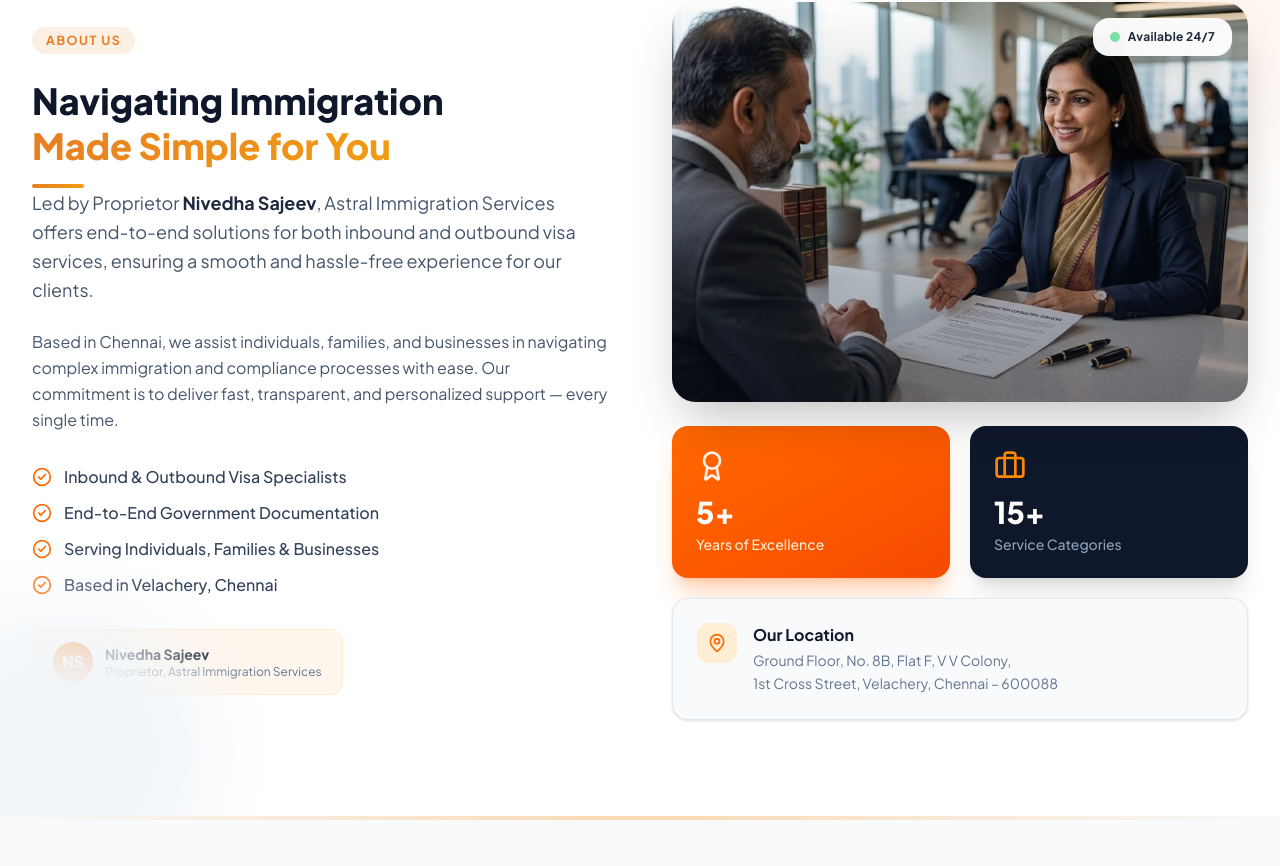
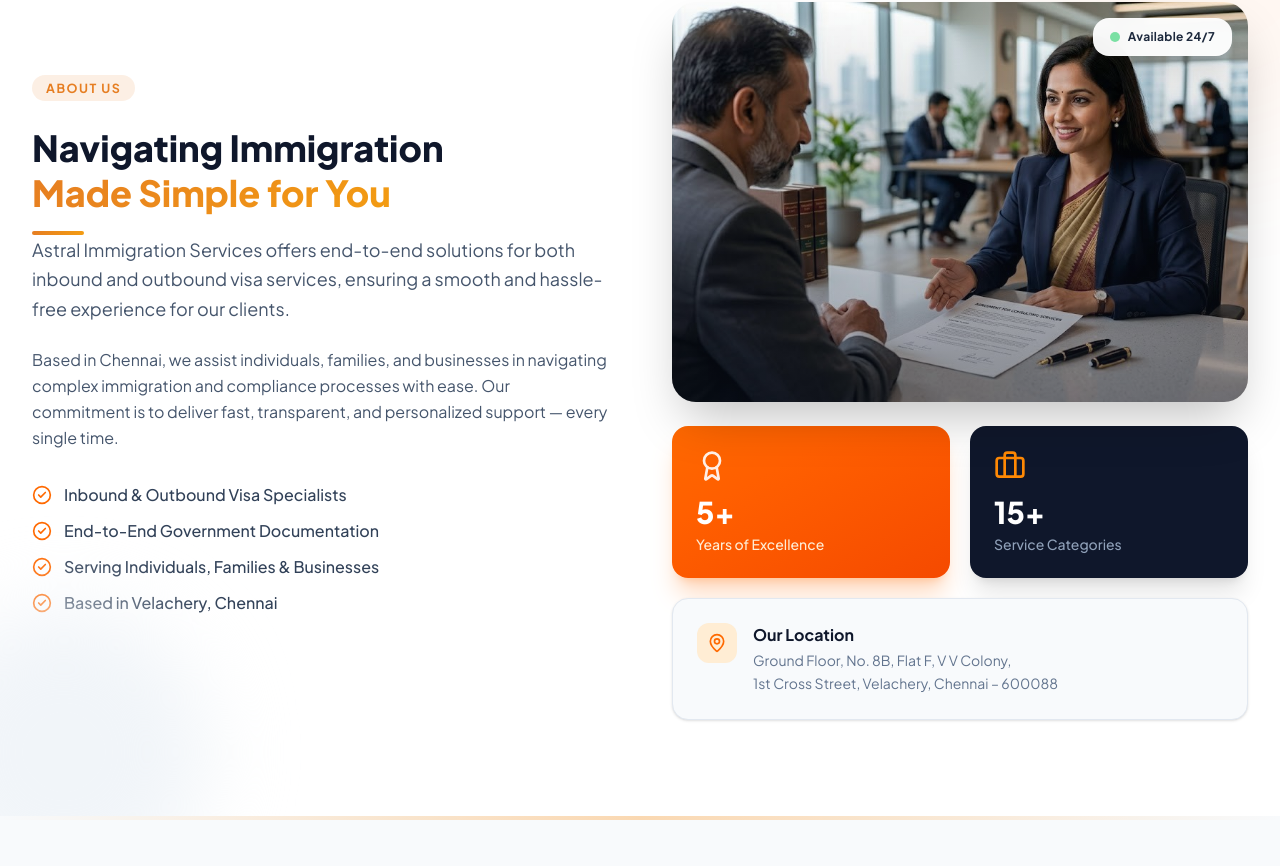
Before and after one commit to yakash4658r/Astral-Immigration-Services, a React (Vite) app: page / in a window 1280 px wide. Shown: the part 894-1760 px from the top of the page. Built offline with nearby package versions, Linux system fonts and the light colour scheme.

Commit message:
Add files via upload

```diff
--- a/src/components/About.tsx
+++ b/src/components/About.tsx
@@ -43,8 +43,8 @@
             <div className="orange-divider orange-divider-left mb-6" />
 
             <p className="text-slate-600 text-lg leading-relaxed mb-6">
-              Led by Proprietor{' '}
-              <span className="font-bold text-slate-800">Nivedha Sajeev</span>, Astral Immigration
+
+              <span className="font-bold text-slate-800"></span>Astral Immigration
               Services offers end-to-end solutions for both inbound and outbound visa services,
               ensuring a smooth and hassle-free experience for our clients.
             </p>
@@ -71,16 +71,7 @@
               ))}
             </ul>
 
-            {/* Proprietor tag */}
-            <div className="inline-flex items-center gap-3 px-5 py-3 bg-orange-50 rounded-xl border border-orange-100">
-              <div className="w-10 h-10 rounded-full bg-gradient-to-br from-orange-400 to-orange-600 flex items-center justify-center text-white font-bold text-base shrink-0">
-                NS
-              </div>
-              <div>
-                <p className="font-bold text-slate-900 text-sm">Nivedha Sajeev</p>
-                <p className="text-slate-500 text-xs">Proprietor, Astral Immigration Services</p>
-              </div>
-            </div>
+
           </motion.div>
 
           {/* ── Right: Image & Decorative card grid ── */}
--- a/src/components/Contact.tsx
+++ b/src/components/Contact.tsx
@@ -55,15 +55,15 @@
   {
     icon: <Phone className="w-6 h-6" />,
     label: 'Phone',
-    lines: ['+91 80725 16152', '+91 99403 00857'],
+    lines: ['+91 80725 16152', '+91 99403 00857', '+91 7200060857'],
     link: 'tel:8072516152',
     linkText: 'Call Now',
   },
   {
     icon: <Mail className="w-6 h-6" />,
     label: 'Email',
-    lines: ['Astral21f@gmail.com'],
-    link: 'mailto:Astral21f@gmail.com',
+    lines: ['info.astralimmigration@gmail.com'],
+    link: 'mailto:info.astralimmigration@gmail.com',
     linkText: 'Send Email',
   },
   {
@@ -181,11 +181,18 @@
                   Call: +91 99403 00857
                 </a>
                 <a
-                  href="mailto:Astral21f@gmail.com"
+                  href="tel:7200060857"
+                  className="flex items-center gap-3 w-full px-4 py-3 bg-white/10 hover:bg-white/15 rounded-xl text-white font-medium text-sm transition-all duration-300 border border-white/10"
+                >
+                  <Phone className="w-4 h-4 text-orange-400" />
+                  Call: +91 72000 60857
+                </a>
+                <a
+                  href="mailto:info.astralimmigration@gmail.com"
                   className="flex items-center gap-3 w-full px-4 py-3 bg-white/10 hover:bg-white/15 rounded-xl text-white font-medium text-sm transition-all duration-300 border border-white/10"
                 >
                   <Mail className="w-4 h-4 text-orange-400" />
-                  Astral21f@gmail.com
+                  info.astralimmigration@gmail.com
                 </a>
               </div>
 
@@ -229,7 +236,7 @@
                   <p className="text-white font-extrabold text-sm leading-tight">
                     <span className="text-orange-500">Astral</span> Immigration Services
                   </p>
-                  <p className="text-xs text-slate-500 tracking-widest uppercase">Proprietor: Nivedha Sajeev</p>
+
                 </div>
               </div>
               <p className="text-sm leading-relaxed max-w-xs mb-5">
@@ -289,9 +296,15 @@
                   </a>
                 </li>
                 <li>
-                  <a href="mailto:Astral21f@gmail.com" className="flex items-center gap-2.5 text-sm hover:text-orange-400 transition-colors duration-200 break-all">
+                  <a href="tel:7200060857" className="flex items-center gap-2.5 text-sm hover:text-orange-400 transition-colors duration-200">
+                    <Phone className="w-4 h-4 text-orange-500 shrink-0" />
+                    +91 72000 60857
+                  </a>
+                </li>
+                <li>
+                  <a href="mailto:info.astralimmigration@gmail.com" className="flex items-center gap-2.5 text-sm hover:text-orange-400 transition-colors duration-200 break-all">
                     <Mail className="w-4 h-4 text-orange-500 shrink-0" />
-                    Astral21f@gmail.com
+                    info.astralimmigration@gmail.com
                   </a>
                 </li>
               </ul>
```
